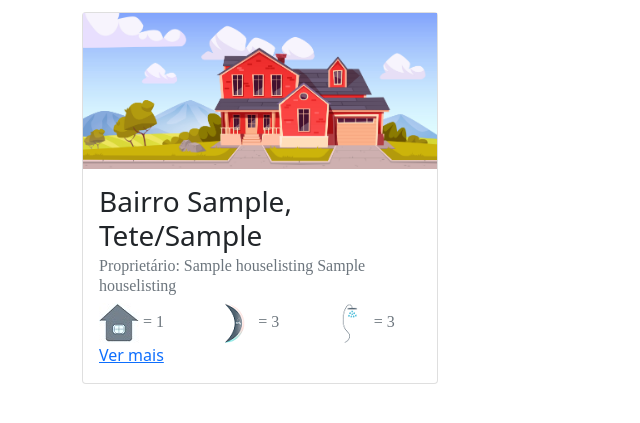
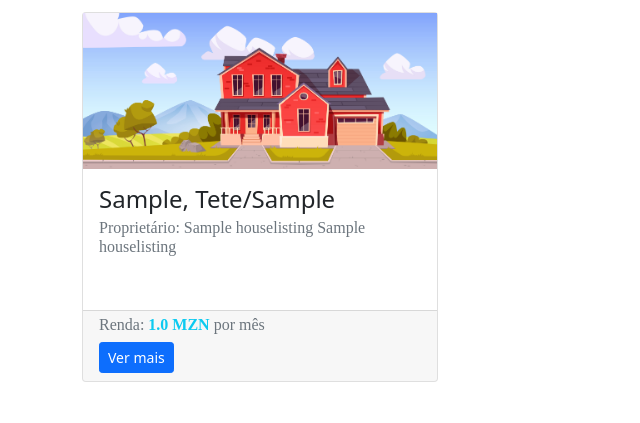
Before and after one commit to Kathenae/RentAHouse, a Django app: page /casas/minhas-casas/ in a window 1280 px wide. Shown: the part 168-591 px from the top of the page, without its empty margins (0-640 px from the left). Run offline with Django 3.2, Linux system fonts and the light colour scheme; a user stored in the database is signed in; tables that the repository leaves empty hold one stand-in row (values such as "Sample post"); some libraries are stand-ins or nearby versions; some web fonts are replaced.

Commit message:
Changed how cards look so they show the most relevant info

```diff
--- a/HousesApp/templates/HousesApp/houses_user_houses.html
+++ b/HousesApp/templates/HousesApp/houses_user_houses.html
@@ -8,25 +8,17 @@
 	<div class="row">
 		{% for house in houses %}
 		<div class="col-md-4 mb-4">
-            <div class="card">
+            <div class="card" style=" min-height: 370px;">
                 <img src="{% static 'img/house_preview_2.jpg' %}" alt="">
                 <div class="card-body">
-                    <h3 class="card-title">Bairro {{ house.bairro}}, {{house.cidade}}{% if house.distrito %}/{{house.distrito}}{% endif %}</h4>
+                    <h4 class="card-title"> {{ house.bairro}}, {{house.cidade}}{% if house.distrito %}/{{house.distrito}}{% endif %}</h4>
                     <h5 class="card-subtitle mb-2 text-muted proprietario">Proprietário: {{house.nome_do_proprietario}} {{house.sobrenome_do_proprietario}}</h5>
-                    <div class="row casa text-muted">
-                        <div class="col-md-4 ">
-                            <img src="{% static 'img/icons/tipoDeCasa.png' %}" alt=""> = {{house.numero_de_divisoes}}
-                        </div>
-                        <div class="col-md-4 casa">
-                            <img src="{% static 'img/icons/quartos.png' %}" alt="">
-                            = 3
-                        </div>
-                        <div class="col-md-4 casa">
-                            <img src="{% static 'img/icons/casasDebanho.png' %}" alt="">
-                            = 3
-                        </div>
-                    </div>
-                    <a href="{% url 'house_detail' house.pk %}" class="card-link">Ver mais</a>
+                    <br>
+                </div>
+
+                <div class="card-footer">
+                	<h5 class="card-subtitle mb-2 text-muted proprietario">Renda: <b class="text-info">{{house.preço}} MZN</b> por mês </h5>
+                    <a href="{% url 'house_detail' house.pk %}" class="btn btn-sm btn-primary">Ver mais</a>
                 </div>
             </div>
         </div>
```
Also changed, not shown: HousesApp/templates/HousesApp/houses_list.html (+9 -16 lines).
